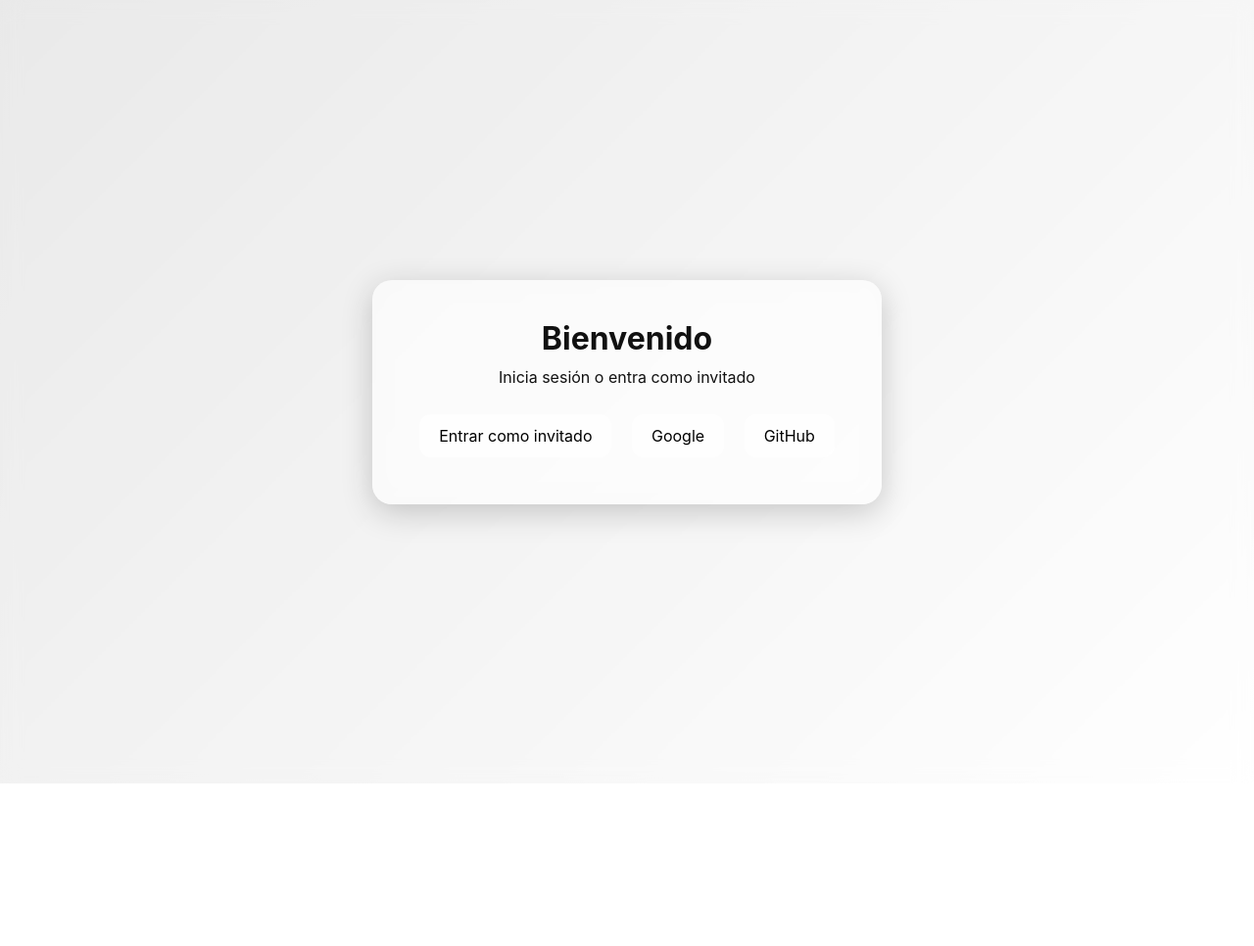
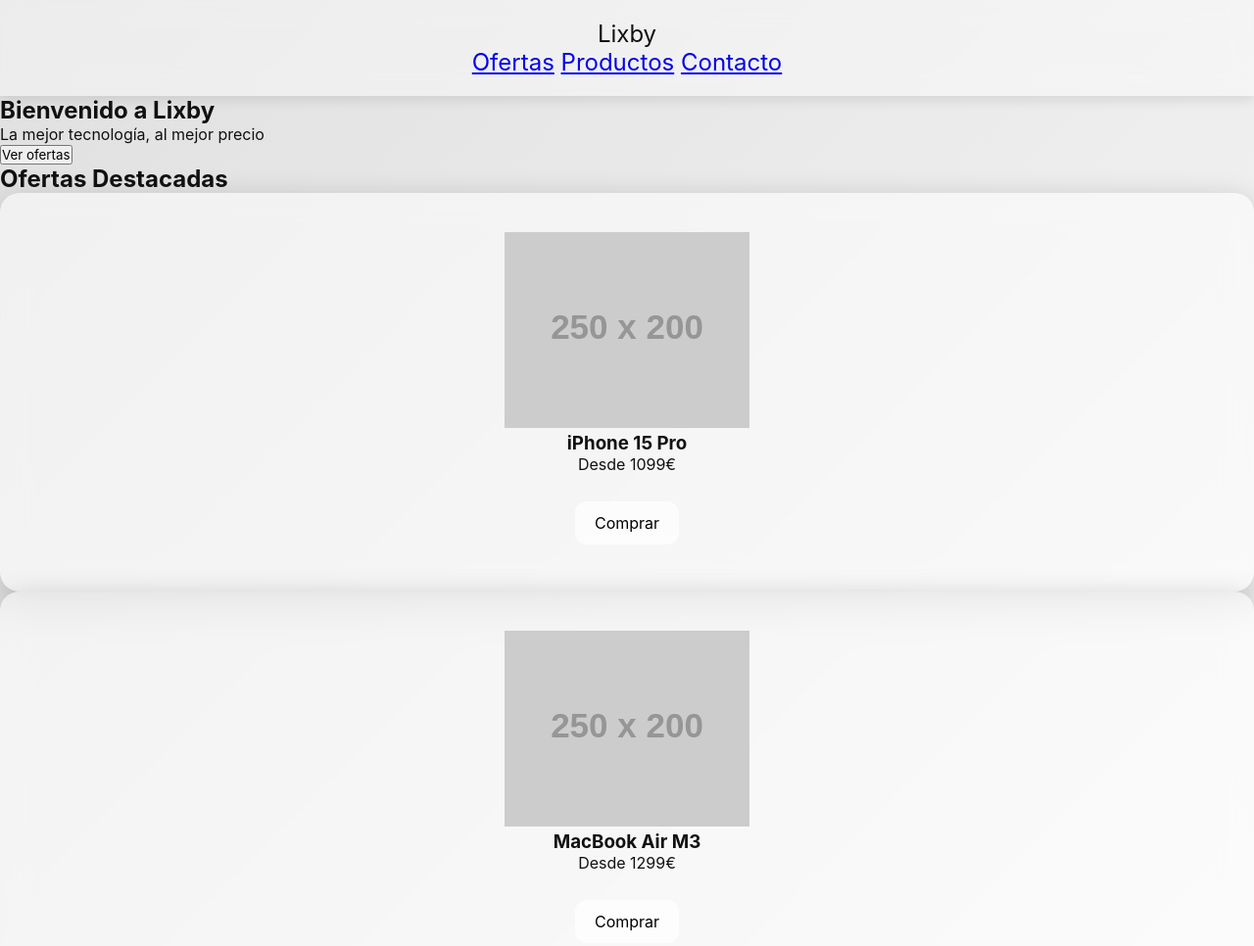
Before and after one commit to Fabiinformatic/Fabiinformatic.github.io, a plain HTML site: page index.html in a window 1280 px wide. Shown: the top 966 px of the page at 98% size. Before the commit the page ends 800 px from the top, so only its background shows below. Drawn offline with Linux system fonts and the light colour scheme; placeholder pictures from the web are drawn by us.

Commit message:
Update index.html

```diff
--- a/index.html
+++ b/index.html
@@ -3,30 +3,56 @@
 <head>
   <meta charset="UTF-8">
   <meta name="viewport" content="width=device-width, initial-scale=1.0">
-  <title>Lixby</title>
+  <title>Lixby - Ofertas y Tecnología</title>
   <link rel="stylesheet" href="style.css">
 </head>
 <body>
 
-  <!-- Overlay de bienvenida -->
-  <div id="welcome-overlay" class="overlay">
-    <div class="glass-box">
-      <h1>Bienvenido</h1>
-      <p>Inicia sesión o entra como invitado</p>
-      <button id="guest-btn">Entrar como invitado</button>
-      <button id="google-btn">Google</button>
-      <button id="github-btn">GitHub</button>
+  <!-- Cabecera -->
+  <header class="glass-header">
+    <div class="logo">Lixby</div>
+    <nav>
+      <a href="#ofertas">Ofertas</a>
+      <a href="#productos">Productos</a>
+      <a href="#contacto">Contacto</a>
+    </nav>
+  </header>
+
+  <!-- Hero -->
+  <section class="hero">
+    <h1>Bienvenido a Lixby</h1>
+    <p>La mejor tecnología, al mejor precio</p>
+    <button>Ver ofertas</button>
+  </section>
+
+  <!-- Ofertas -->
+  <section id="ofertas" class="ofertas">
+    <h2>Ofertas Destacadas</h2>
+    <div class="productos-grid">
+      <div class="producto glass-box">
+        <img src="https://via.placeholder.com/250x200" alt="Producto 1">
+        <h3>iPhone 15 Pro</h3>
+        <p>Desde 1099€</p>
+        <button>Comprar</button>
+      </div>
+      <div class="producto glass-box">
+        <img src="https://via.placeholder.com/250x200" alt="Producto 2">
+        <h3>MacBook Air M3</h3>
+        <p>Desde 1299€</p>
+        <button>Comprar</button>
+      </div>
+      <div class="producto glass-box">
+        <img src="https://via.placeholder.com/250x200" alt="Producto 3">
+        <h3>Apple Watch Ultra 2</h3>
+        <p>Desde 899€</p>
+        <button>Comprar</button>
       </div>
     </div>
+  </section>
 
-  <!-- Contenido principal -->
-  <div id="main-content" class="hidden">
-    <header class="glass-header">
-      <h2>Lixby</h2>
-    </header>
-
-    <section>
-      <h3>Contacto</h3>
+  <!-- Contacto -->
+  <section id="contacto">
+    <h2>Contáctanos</h2>
     <form id="contact-form">
       <input type="text" id="name" placeholder="Tu nombre">
       <input type="email" id="email" placeholder="Tu correo">
@@ -35,7 +61,11 @@
     </form>
     <p id="form-status"></p>
   </section>
-  </div>
+
+  <!-- Footer -->
+  <footer>
+    <p>© 2025 Lixby - Todos los derechos reservados</p>
+  </footer>
 
   <script type="module" src="script.js"></script>
 </body>
```
Lines whose indentation alone changed are shown as unchanged.
